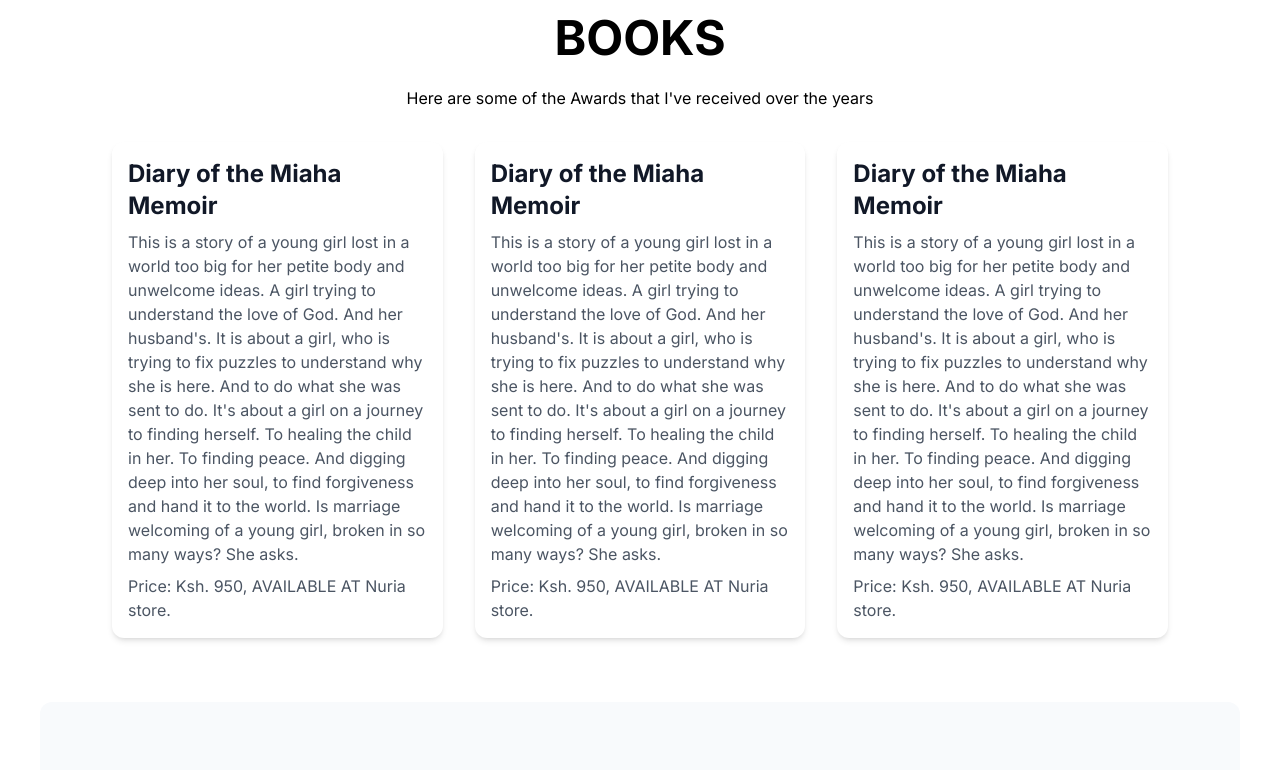
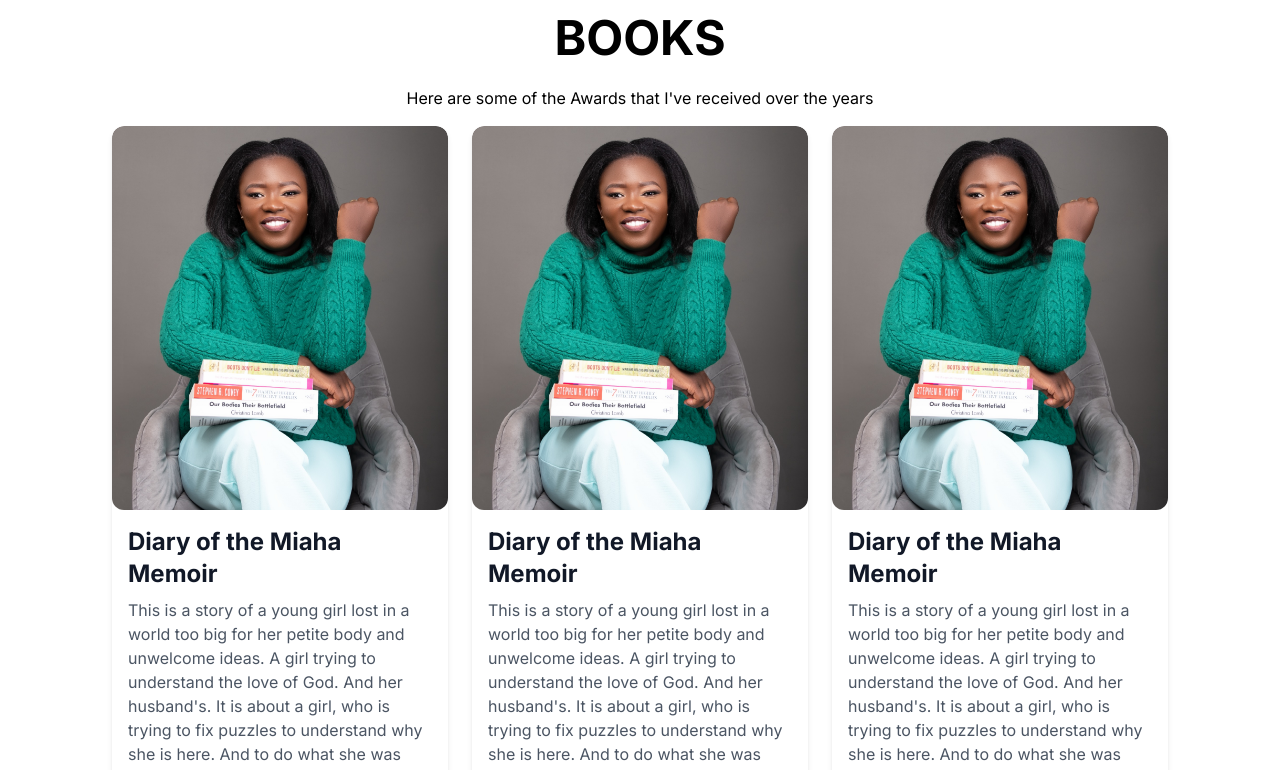
Before and after one commit to realgitau/complete-online-office, a Next.js app: page / in a window 1280 px wide. Shown: the part 2080-2850 px from the top of the page. Built offline with nearby package versions, Linux system fonts and the light colour scheme.

Commit message:
21th commit

```diff
--- a/components/Books/Books.tsx
+++ b/components/Books/Books.tsx
@@ -13,8 +13,8 @@ interface BookProps {
 // A component for displaying individual book information
 const Book: React.FC<BookProps> = ({ title, imageSrc, price, description }) => {
   return (
-    <div className="relative overflow-hidden bg-white shadow-md rounded-xl max-w-md">
-      <div className="h-70 w-full relative">
+    <div className="relative overflow-hidden w-full  bg-white shadow-md rounded-xl">
+      <div className="h-80 md:h-96 w-full relative">
         <Image src={imageSrc} alt={title} layout="fill" objectFit="cover" className="rounded-xl" />
       </div>
       <div className="p-4">
@@ -46,17 +46,16 @@ const Books = () => {
       price: "Ksh. 950, AVAILABLE AT Nuria store.",
       description: "This is a story of a young girl lost in a world too big for her petite body and unwelcome ideas. A girl trying to understand the love of God. And her husband's. It is about a girl, who is trying to fix puzzles to understand why she is here. And to do what she was sent to do. It's about a girl on a journey to finding herself. To healing the child in her. To finding peace. And digging deep into her soul, to find forgiveness and hand it to the world. Is marriage welcoming of a young girl, broken in so many ways? She asks."
     },
-    // Add more book entries here
   ];
 
   return (
     <section className="py-12 bg-white text-black sm:py-12 lg:py-16 p-10">
       <div className="px-4 mx-auto max-w-7xl sm:px-6 lg:px-8">
         <div className="max-w-xl mx-auto text-center xl:max-w-2xl">
-          <h2 className="text-3xl font-bold leading-tight text-black sm:text-4xl xl:text-5xl mb-6">BOOKS </h2>
-          <p className="mb-4">Here are some of the Awards that I&apos;ve received over the years</p>
+          <h2 className="text-3xl font-bold leading-tight text-black sm:text-4xl xl:text-5xl mb-6">BOOKS</h2>
+          <p className="mb-4">Here are some of the Awards that I've received over the years</p>
         </div>
-        <div className="grid max-w-4xl lg:max-w-6xl grid-cols-1 mx-auto mt-8 text-center gap-y-4 sm:gap-x-8 sm:grid-cols-2 lg:grid-cols-3 sm:text-left">
+        <div className="grid grid-cols-1 sm:grid-cols-2 lg:grid-cols-3 gap-6">
           {books.map((book, index) => (
             <Book key={index} {...book} />
           ))}
--- a/components/WhyWrite/Write.tsx
+++ b/components/WhyWrite/Write.tsx
@@ -14,7 +14,7 @@ const Write = () => {
             </div>
 
             <div className="mt-10">
-                <p>
+                <p className='text-black'>
                 Writing and books possess a transformative power, offering us a window into diverse worlds and perspectives while fostering
                 empathy, understanding, and connection. Through storytelling, we
                 explore the depths of the human experience, challenge our
```
